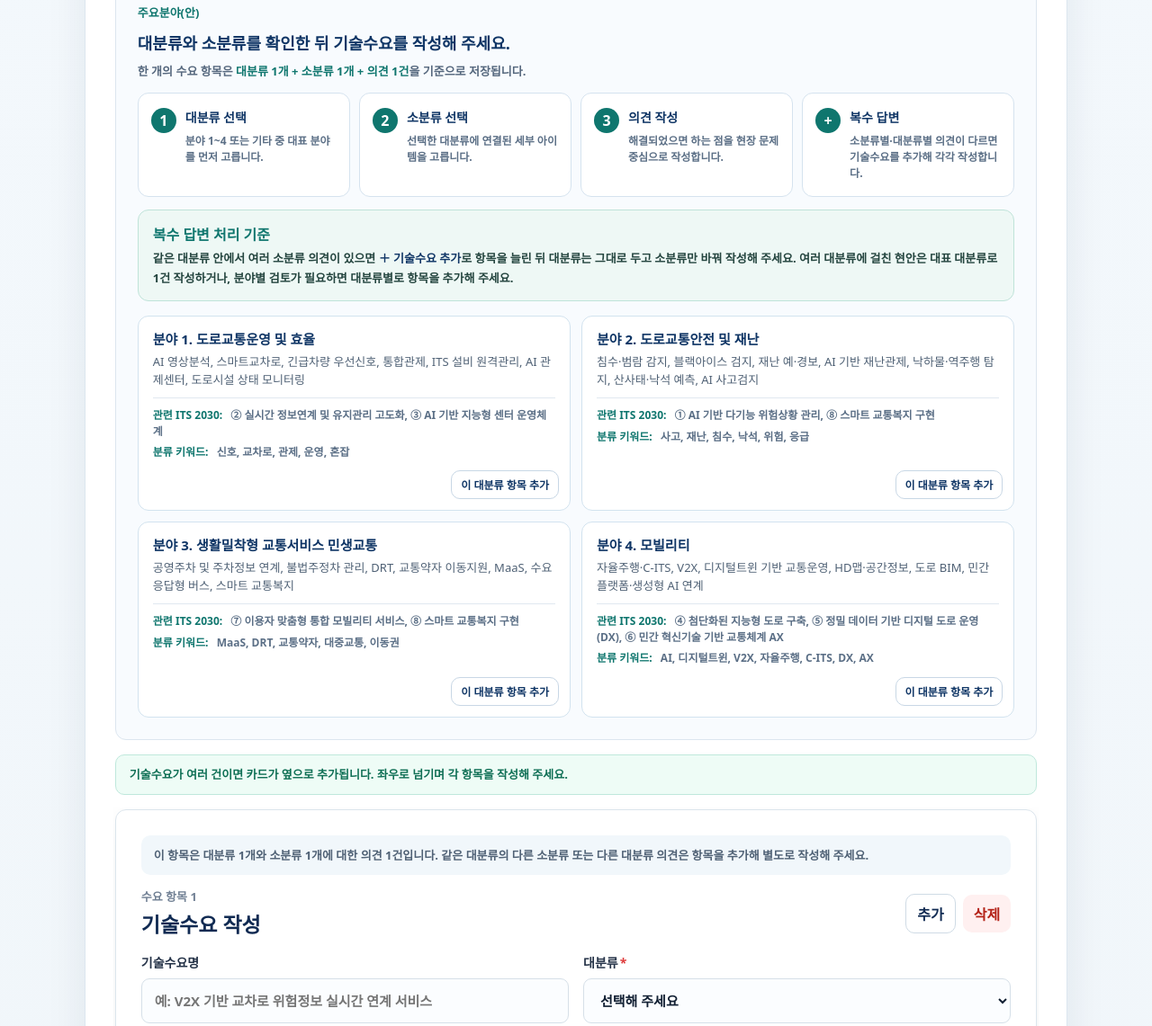
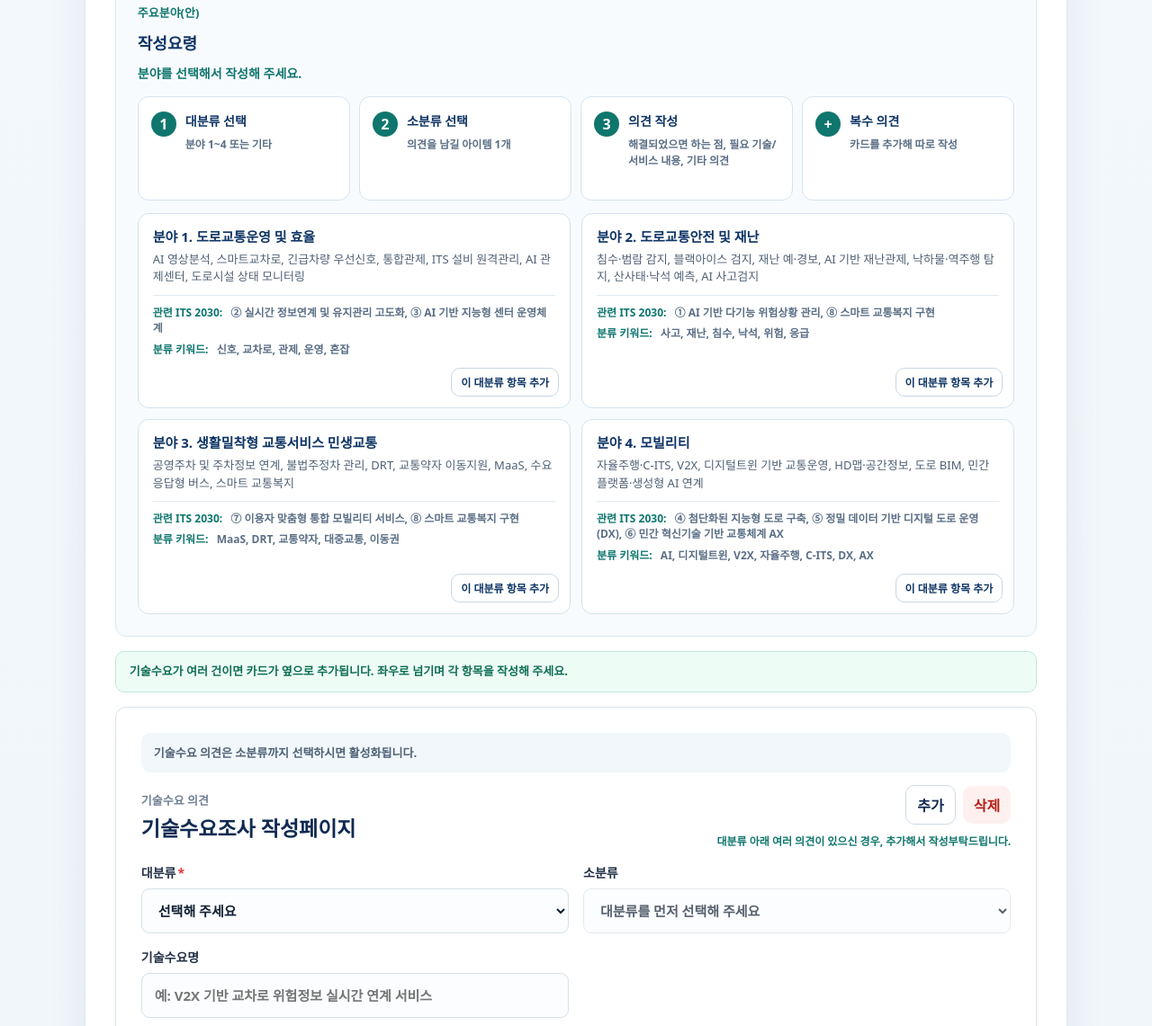
Before and after one commit to lsi307-create/technology-demand-survey-form, a website: page index.html in a window 1280 px wide. Shown: the part 2780-3921 px from the top of the page at 90% size. Drawn offline with Linux system fonts and the light colour scheme.

Commit message:
Refine survey writing guide

```diff
--- a/index.html
+++ b/index.html
@@ -5,7 +5,7 @@
     <meta name="viewport" content="width=device-width, initial-scale=1.0" />
     <title>교통·도로·재난안전 분야 기술수요조사</title>
     <link rel="icon" href="data:," />
-    <link rel="stylesheet" href="./src/styles.css?v=admin-system-21" />
+    <link rel="stylesheet" href="./src/styles.css?v=admin-system-22-local-guide" />
   </head>
   <body>
     <main class="page">
@@ -74,6 +74,6 @@
     <script>
       window.GOOGLE_SHEET_WEBAPP_URL = 'https://script.google.com/macros/s/AKfycbzFI7i6J53dRTV3pBewxLzIXPkfuMfeuFAJazCH4Pi6OTgIrnaBEO_ruYgp8cG2ckEk9Q/exec';
     </script>
-    <script type="module" src="./src/main.js?v=admin-system-21"></script>
+    <script type="module" src="./src/main.js?v=admin-system-22-local-guide"></script>
   </body>
 </html>
--- a/src/main.js
+++ b/src/main.js
@@ -308,9 +308,9 @@ const DEFAULT_SURVEY_CONFIG = {
     { id: 'position', group: 'org', label: '직위', placeholder: '', type: 'text', required: false, visible: false, help: '선택 입력입니다.' },
     { id: 'phone', group: 'org', label: '연락처', placeholder: '01000000000', type: 'tel', required: true, visible: true, help: '숫자만 입력해 주세요.' },
     { id: 'email', group: 'org', label: '이메일', placeholder: 'name@example.go.kr', type: 'email', required: true, visible: true, help: '응답 확인 및 후속 안내용 이메일입니다.' },
-    { id: 'title', group: 'demand', label: '기술수요명', placeholder: '예: V2X 기반 교차로 위험정보 실시간 연계 서비스', type: 'text', required: false, visible: true, help: '간단한 제목이 있으면 입력합니다.' },
     { id: 'category', group: 'demand', label: '대분류', placeholder: '', type: 'category', required: true, visible: true, help: '분야 1~4 또는 기타 중 선택합니다.' },
     { id: 'subcategory', group: 'demand', label: '소분류', placeholder: '대분류에 따른 아이템을 선택해 주세요', type: 'subcategory', required: false, visible: true, help: '모르면 기타 또는 미선택 상태로 둘 수 있습니다.' },
+    { id: 'title', group: 'demand', label: '기술수요명', placeholder: '예: V2X 기반 교차로 위험정보 실시간 연계 서비스', type: 'text', required: false, visible: true, help: '간단한 제목이 있으면 입력합니다.' },
     { id: 'site', group: 'demand', label: '적용 대상/현장', placeholder: '예: 주요 교차로, 지하차도, 공영주차장, 자율주행 시범지구', type: 'text', required: false, visible: false, help: '기술이 적용될 현장을 적습니다.' },
     { id: 'problem', group: 'demand', label: '현장 문제 및 애로사항', placeholder: '예: 상습 정체, 침수 위험, 교통약자 이동 불편, 실시간 정보 연계 부족 등', type: 'textarea', required: false, visible: false, help: '현재 가장 불편하거나 해결이 필요한 문제만 적어도 됩니다.' },
     { id: 'desiredOutcome', group: 'demand', label: '해결되었으면 하는 점', placeholder: '예: 위험상황을 빠르게 감지하고 담당자에게 자동 알림이 가면 좋겠습니다.', type: 'textarea', required: false, visible: true, help: '기술명보다 원하는 개선 결과를 자유롭게 적습니다.' },
@@ -866,34 +866,30 @@ function renderFieldReference() {
   reference.innerHTML = `
     <div>
       <p class="guide-label">주요분야(안)</p>
-      <h3>대분류와 소분류를 확인한 뒤 기술수요를 작성해 주세요.</h3>
-      <p class="field-reference-note">한 개의 수요 항목은 <b>대분류 1개 + 소분류 1개 + 의견 1건</b>을 기준으로 저장됩니다.</p>
+      <h3>작성요령</h3>
+      <p class="field-reference-lead"><b>분야를 선택해서 작성해 주세요.</b></p>
     </div>
     <div class="answer-architecture" aria-label="답변 구조 안내">
       <article>
         <span>1</span>
         <strong>대분류 선택</strong>
-        <p>분야 1~4 또는 기타 중 대표 분야를 먼저 고릅니다.</p>
+        <p>분야 1~4 또는 기타</p>
       </article>
       <article>
         <span>2</span>
         <strong>소분류 선택</strong>
-        <p>선택한 대분류에 연결된 세부 아이템을 고릅니다.</p>
+        <p>의견을 남길 아이템 1개</p>
       </article>
       <article>
         <span>3</span>
         <strong>의견 작성</strong>
-        <p>해결되었으면 하는 점을 현장 문제 중심으로 작성합니다.</p>
+        <p>해결되었으면 하는 점, 필요 기술/서비스 내용, 기타 의견</p>
       </article>
       <article>
         <span>+</span>
-        <strong>복수 답변</strong>
-        <p>소분류별·대분류별 의견이 다르면 기술수요를 추가해 각각 작성합니다.</p>
+        <strong>복수 의견</strong>
+        <p>카드를 추가해 따로 작성</p>
       </article>
-    </div>
-    <div class="multi-answer-rule">
-      <strong>복수 답변 처리 기준</strong>
-      <p>같은 대분류 안에서 여러 소분류 의견이 있으면 <b>＋ 기술수요 추가</b>로 항목을 늘린 뒤 대분류는 그대로 두고 소분류만 바꿔 작성해 주세요. 여러 대분류에 걸친 현안은 대표 대분류로 1건 작성하거나, 분야별 검토가 필요하면 대분류별로 항목을 추가해 주세요.</p>
     </div>
     <div class="major-field-list">
       ${CATEGORY_META.filter((item) => item.category !== '기타').map((item) => `
@@ -1254,6 +1250,7 @@ function updateSubcategoryOptions(index, category, selectedValue = '') {
     ${values.map((value) => `<option ${value === nextSelectedValue ? 'selected' : ''}>${value}</option>`).join('')}
   `;
   updateSubcategoryOtherDetails(index);
+  updateDemandOpinionAvailability(index);
 }
 
 function updateSubcategoryOtherDetails(index) {
@@ -1269,6 +1266,21 @@ function updateSubcategoryOtherDetails(index) {
     inputEl.required = isOther;
     if (!isOther) inputEl.value = '';
   }
+}
+
+function updateDemandOpinionAvailability(index) {
+  const form = document.querySelector('#survey');
+  const category = formValue(form, `category-${index}`);
+  const subcategory = formValue(form, `subcategory-${index}`);
+  const opinion = fieldByName(form, `desiredOutcome-${index}`);
+  const isAvailable = category === '기타' || !!subcategory;
+
+  if (!opinion) return;
+  opinion.disabled = !isAvailable;
+  opinion.placeholder = isAvailable
+    ? '예: 위험상황을 빠르게 감지하고 담당자에게 자동 알림이 가면 좋겠습니다.'
+    : '소분류까지 선택하시면 입력할 수 있습니다.';
+  if (!isAvailable) opinion.value = '';
 }
 
 function updateTourDetails() {
@@ -1317,6 +1329,7 @@ function applyGuideToDemand(guide) {
   setValue(form, `solution-${index}`, `${exampleText(draft.solution)}\n\n기관/단체에서 필요로 하는 기술·서비스 내용에 맞게 수정해 주세요.`);
   setValue(form, `data-${index}`, `${exampleText(draft.data)}\n\n기관/단체가 보유하거나 연계 가능한 자료에 맞게 수정해 주세요.`);
   setValue(form, `expected-${index}`, `${exampleText(draft.expected)}\n\n기관/단체의 기대효과와 활용계획에 맞게 수정해 주세요.`);
+  updateDemandOpinionAvailability(index);
 
   card.querySelector('.source-note')?.remove();
   card.querySelector('.demand-top').insertAdjacentHTML(
@@ -1385,12 +1398,13 @@ function addDemand(options = {}) {
   section.innerHTML = `
     <div class="demand-top">
       <div>
-        <p class="eyebrow">수요 항목 ${index + 1}</p>
-        <h3>기술수요 작성</h3>
+        <p class="eyebrow">기술수요 의견</p>
+        <h3>기술수요조사 작성페이지</h3>
       </div>
       <div class="demand-card-actions">
         <button type="button" class="secondary add-inline">추가</button>
         <button type="button" class="ghost remove">삭제</button>
+        <p class="demand-add-help">대분류 아래 여러 의견이 있으신 경우, 추가해서 작성부탁드립니다.</p>
       </div>
     </div>
     ${renderDemandAddMenu(index)}
@@ -1402,7 +1416,7 @@ function addDemand(options = {}) {
 
   section.insertAdjacentHTML('afterbegin', `
     <p class="demand-rule-note">
-      이 항목은 대분류 1개와 소분류 1개에 대한 의견 1건입니다. 같은 대분류의 다른 소분류 또는 다른 대분류 의견은 항목을 추가해 별도로 작성해 주세요.
+      기술수요 의견은 소분류까지 선택하시면 활성화됩니다.
     </p>
   `);
   section.querySelector('.remove').addEventListener('click', () => {
@@ -1422,6 +1436,7 @@ function addDemand(options = {}) {
   });
   section.querySelector(`[name="subcategory-${index}"]`)?.addEventListener('change', () => {
     updateSubcategoryOtherDetails(index);
+    updateDemandOpinionAvailability(index);
   });
 
   document.querySelector('#demands').append(section);
@@ -1433,6 +1448,7 @@ function addDemand(options = {}) {
     }
   }
   updateSubcategoryOtherDetails(index);
+  updateDemandOpinionAvailability(index);
   const hasMultipleCards = document.querySelectorAll('.demand-card').length > 1;
   if (options.scroll || hasMultipleCards) scrollDemandCardIntoView(section);
 }
--- a/src/styles.css
+++ b/src/styles.css
@@ -80,6 +80,8 @@ h1 { margin: 22px 0 14px; font-size: clamp(30px, 4vw, 42px); line-height: 1.16;
 .process-card ul { margin: 0; padding-left: 18px; color: #24344a; line-height: 1.6; font-size: 14px; font-weight: 800; }
 .field-reference { margin: -6px 0 20px; padding: 18px; border: 1px solid #dce6ef; border-radius: 18px; background: #f8fbfe; }
 .field-reference h3 { margin: 4px 0 14px; color: #0f3565; font-size: 18px; line-height: 1.4; }
+.field-reference-lead { margin: -4px 0 14px; color: #4b5f76; font-size: 14px; line-height: 1.55; font-weight: 800; }
+.field-reference-lead b { color: #0f766e; }
 .field-reference-note { margin: -6px 0 14px; color: #55677d; font-size: 13px; line-height: 1.55; font-weight: 800; }
 .field-reference-note b { color: #0f766e; }
 .answer-architecture { display: grid; grid-template-columns: repeat(4, minmax(0, 1fr)); gap: 10px; margin: 14px 0; }
@@ -170,9 +172,18 @@ textarea { resize: vertical; line-height: 1.55; }
 .demand-rule-note { margin: 0 0 14px; padding: 12px 14px; border-radius: 10px; background: #f1f7fb; color: #4f6175; font-size: 13px; line-height: 1.55; font-weight: 800; }
 .demand-top { display: flex; justify-content: space-between; align-items: center; margin-bottom: 16px; }
 .demand-top h3 { margin: 0; color: #0f3565; font-size: 21px; }
-.demand-card-actions { display: flex; gap: 8px; align-items: center; }
+.demand-card-actions { display: flex; flex-wrap: wrap; gap: 8px; align-items: center; justify-content: flex-end; }
 .demand-card-actions .secondary,
 .demand-card-actions .ghost { min-height: 38px; padding: 9px 12px; border-radius: 10px; }
+.demand-add-help {
+  flex-basis: 100%;
+  margin: 2px 0 0;
+  color: #0f766e;
+  font-size: 12px;
+  font-weight: 800;
+  line-height: 1.45;
+  text-align: right;
+}
 .demand-add-menu { margin: -4px 0 16px auto; max-width: 560px; padding: 14px; border: 1px solid #d7e5ef; border-radius: 12px; background: #f7fbff; box-shadow: 0 16px 30px rgba(19, 42, 68, .08); }
 .demand-add-menu[hidden] { display: none; }
 .demand-add-menu p { margin: 0 0 10px; color: #4f6175; font-size: 13px; font-weight: 900; }
```
Also changed, not shown: dist/index.html, dist/src/main.js, dist/src/styles.css.
